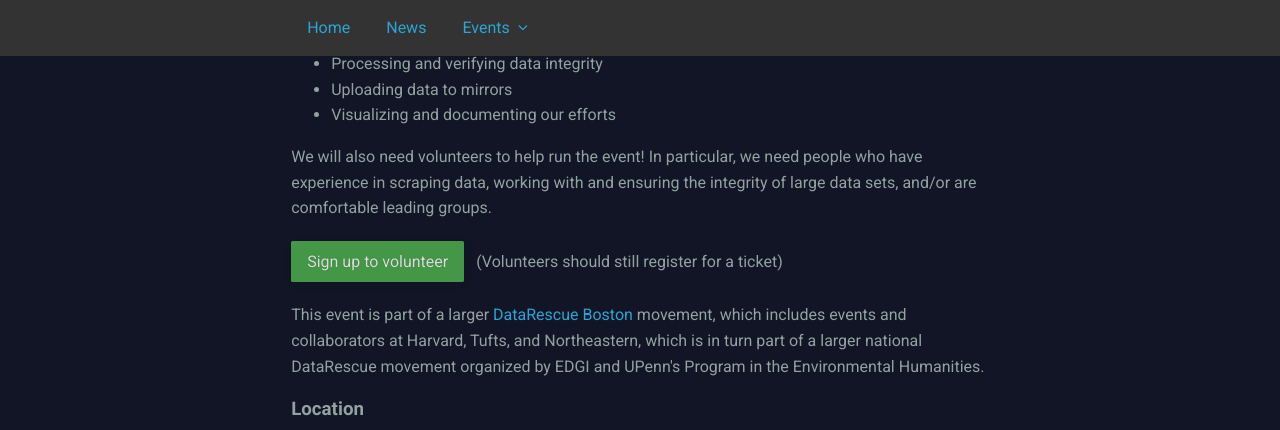
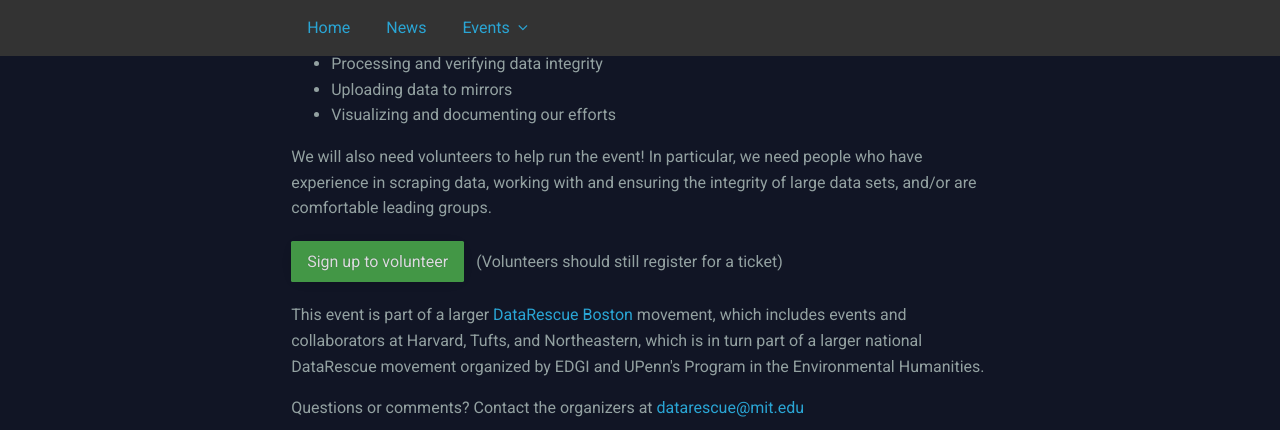
Before and after one commit to data-rescue-boston/data-rescue-boston.github.io, a Jekyll site: the page built from events/mit.md, in a window 1280 px wide and 900 px high, scrolled down 720 px, cut to the strip 0-430 px from the top of the window. Built offline with Jekyll 4.4.1, drawn with Linux system fonts in a browser that asks for light colours.

Commit message:
added contact for organizers

```diff
--- a/_sections/mit-01-intro.html
+++ b/_sections/mit-01-intro.html
@@ -30,6 +30,8 @@
 
 <p>This event is part of a larger <a href="{{ "/" | relative_url }}">DataRescue Boston</a> movement, which includes events and collaborators at Harvard, Tufts, and Northeastern, which is in turn part of a larger national DataRescue movement organized by EDGI and UPenn's Program in the Environmental Humanities.</p>
 
+<p>Questions or comments? Contact the organizers at <a href="mailto:datarescue@mit.edu">datarescue@mit.edu</a></p>
+
 <h3>Location</h3>
 <div class="embed">
   <iframe frameborder="0" src="https://www.google.com/maps/embed/v1/place?key=AIzaSyDhnr2XJWAhuZ1WY2AUtTR9oZ1GBjtfIZM&q=MIT+Kavli+Institute+for+Astrophysics+and+Space+Researc" allowfullscreen></iframe>
```
